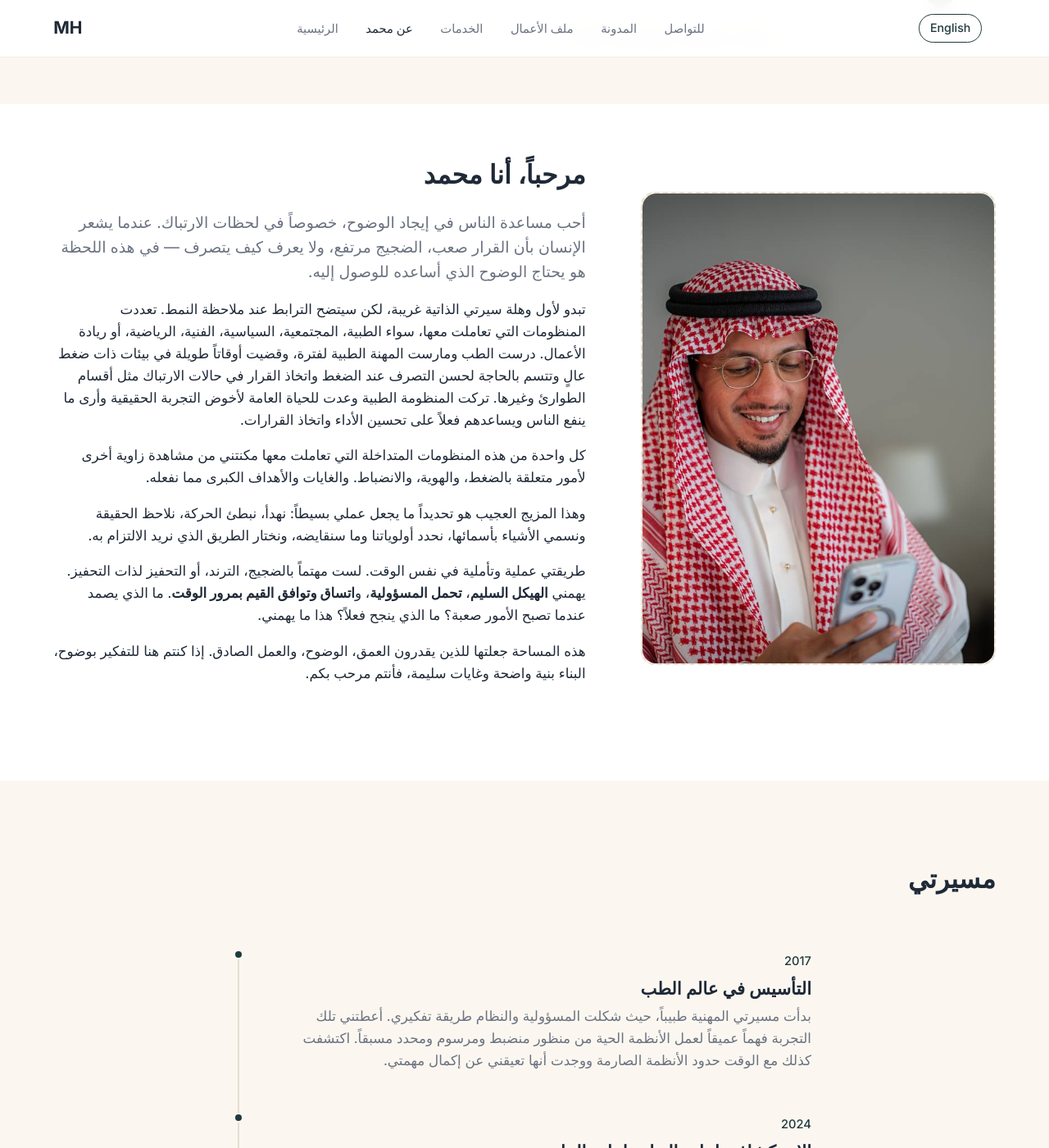
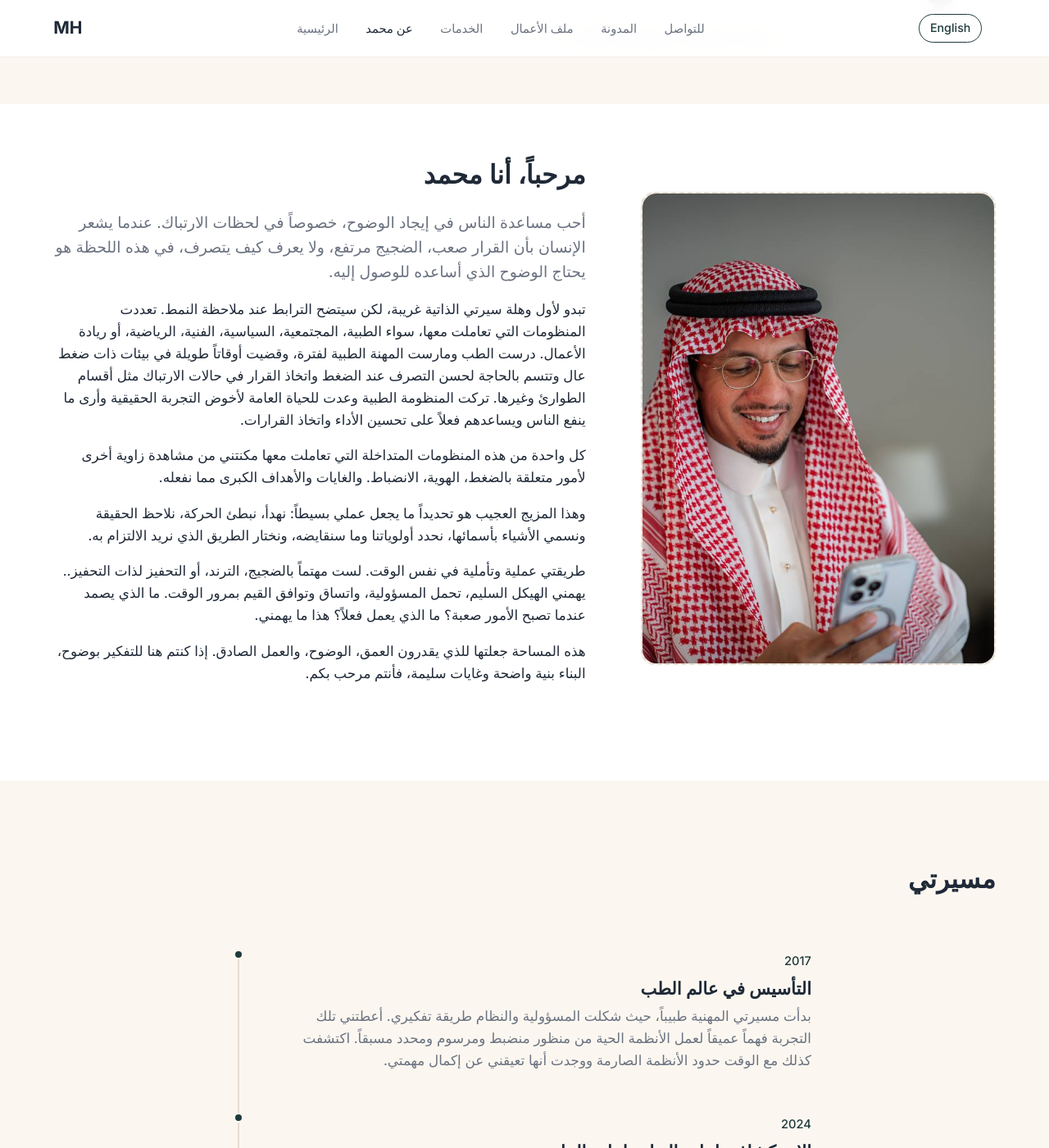
Before and after one commit to mhaneef639/mhaneef, a Jekyll site: the page built from ar/about.html, in a window 1280 px wide and 1400 px high, scrolled down 209 px. Shown: the whole window at 82% size. Built offline with Jekyll 4.4.1, drawn with Linux system fonts in a browser that asks for light colours; some of the changed text lies outside the part shown.

Commit message:
Fix: Arabic about page — post Mohammed's exact text verbatim, no edits

```diff
--- a/ar/about.html
+++ b/ar/about.html
@@ -30,17 +30,17 @@ og_image: "https://mhaneef639.github.io/mhaneef/assets/images/profile.jpg"
       </div>
       <div class="about-text">
         <h2>مرحباً، أنا محمد</h2>
-        <p class="lead">أحب مساعدة الناس في إيجاد الوضوح، خصوصاً في لحظات الارتباك. عندما يشعر الإنسان بأن القرار صعب، الضجيج مرتفع، ولا يعرف كيف يتصرف — في هذه اللحظة هو يحتاج الوضوح الذي أساعده للوصول إليه.</p>
+        <p class="lead">أحب مساعدة الناس في إيجاد الوضوح، خصوصاً في لحظات الارتباك. عندما يشعر الإنسان بأن القرار صعب، الضجيج مرتفع، ولا يعرف كيف يتصرف، في هذه اللحظة هو يحتاج الوضوح الذي أساعده للوصول إليه.</p>
 
-        <p>تبدو لأول وهلة سيرتي الذاتية غريبة، لكن سيتضح الترابط عند ملاحظة النمط. تعددت المنظومات التي تعاملت معها، سواء الطبية، المجتمعية، السياسية، الفنية، الرياضية، أو ريادة الأعمال. درست الطب ومارست المهنة الطبية لفترة، وقضيت أوقاتاً طويلة في بيئات ذات ضغط عالٍ وتتسم بالحاجة لحسن التصرف عند الضغط واتخاذ القرار في حالات الارتباك مثل أقسام الطوارئ وغيرها. تركت المنظومة الطبية وعدت للحياة العامة لأخوض التجربة الحقيقية وأرى ما ينفع الناس ويساعدهم فعلاً على تحسين الأداء واتخاذ القرارات.</p>
+        <p>تبدو لأول وهلة سيرتي الذاتية غريبة، لكن سيتضح الترابط عند ملاحظة النمط. تعددت المنظومات التي تعاملت معها، سواء الطبية، المجتمعية، السياسية، الفنية، الرياضية، أو ريادة الأعمال. درست الطب ومارست المهنة الطبية لفترة، وقضيت أوقاتاً طويلة في بيئات ذات ضغط عال وتتسم بالحاجة لحسن التصرف عند الضغط واتخاذ القرار في حالات الارتباك مثل أقسام الطوارئ وغيرها. تركت المنظومة الطبية وعدت للحياة العامة لأخوض التجربة الحقيقية وأرى ما ينفع الناس ويساعدهم فعلاً على تحسين الأداء واتخاذ القرارات.</p>
 
-        <p>كل واحدة من هذه المنظومات المتداخلة التي تعاملت معها مكنتني من مشاهدة زاوية أخرى لأمور متعلقة بالضغط، والهوية، والانضباط. والغايات والأهداف الكبرى مما نفعله.</p>
+        <p>كل واحدة من هذه المنظومات المتداخلة التي تعاملت معها مكنتني من مشاهدة زاوية أخرى لأمور متعلقة بالضغط، الهوية، الانضباط. والغايات والأهداف الكبرى مما نفعله.</p>
 
         <p>وهذا المزيج العجيب هو تحديداً ما يجعل عملي بسيطاً: نهدأ، نبطئ الحركة، نلاحظ الحقيقة ونسمي الأشياء بأسمائها، نحدد أولوياتنا وما سنقايضه، ونختار الطريق الذي نريد الالتزام به.</p>
 
-        <p>طريقتي عملية وتأملية في نفس الوقت. لست مهتماً بالضجيج، الترند، أو التحفيز لذات التحفيز. يهمني <strong>الهيكل السليم</strong>، <strong>تحمل المسؤولية</strong>، و<strong>اتساق وتوافق القيم بمرور الوقت</strong>. ما الذي يصمد عندما تصبح الأمور صعبة؟ ما الذي ينجح فعلاً؟ هذا ما يهمني.</p>
+        <p>طريقتي عملية وتأملية في نفس الوقت. لست مهتماً بالضجيج، الترند، أو التحفيز لذات التحفيز.. يهمني الهيكل السليم، تحمل المسؤولية، واتساق وتوافق القيم بمرور الوقت. ما الذي يصمد عندما تصبح الأمور صعبة؟ ما الذي يعمل فعلاً؟ هذا ما يهمني.</p>
 
-        <p>هذه المساحة جعلتها للذين يقدرون العمق، الوضوح، والعمل الصادق. إذا كنتم هنا للتفكير بوضوح، البناء بنية واضحة وغايات سليمة، فأنتم مرحب بكم.</p>
+        <p>هذه المساحة جعلتها للذي يقدرون العمق، الوضوح، والعمل الصادق. إذا كنتم هنا للتفكير بوضوح، البناء بنية واضحة وغايات سليمة، فأنتم مرحب بكم.</p>
       </div>
     </div>
   </div>
@@ -71,7 +71,7 @@ og_image: "https://mhaneef639.github.io/mhaneef/assets/images/profile.jpg"
         <div class="timeline-content">
           <span class="timeline-date">2026</span>
           <h3>أين أنا اليوم</h3>
-          <p>أعمل اليوم في ثلاثة مسارات مترابطة: جلسات الوضوح، والعمل الإبداعي، وبناء الرابطة الكونية. ينطلق عملي من التصميم المبني على الوضوح والبساطة، في طريقة عيشنا، عملنا وإبداعنا، مع بناء أنظمة فعالة ومستدامة.</p>
+          <p>أعمل اليوم في ثلاثة مسارات مترابطة: جلسات الوضوح، والعمل الإبداعي، وبناء الرابطة الكونية. ينطلق عملي من التصميم المبني على الوضوح والبساطة، في طريقة عيشنا، عملنا وإبداعنا، مع بناء أنظمة فعالة ومستدامة .</p>
         </div>
       </div>
     </div>
```
Also changed, not shown: other parts of ar/about.html (+1 -1 lines).
